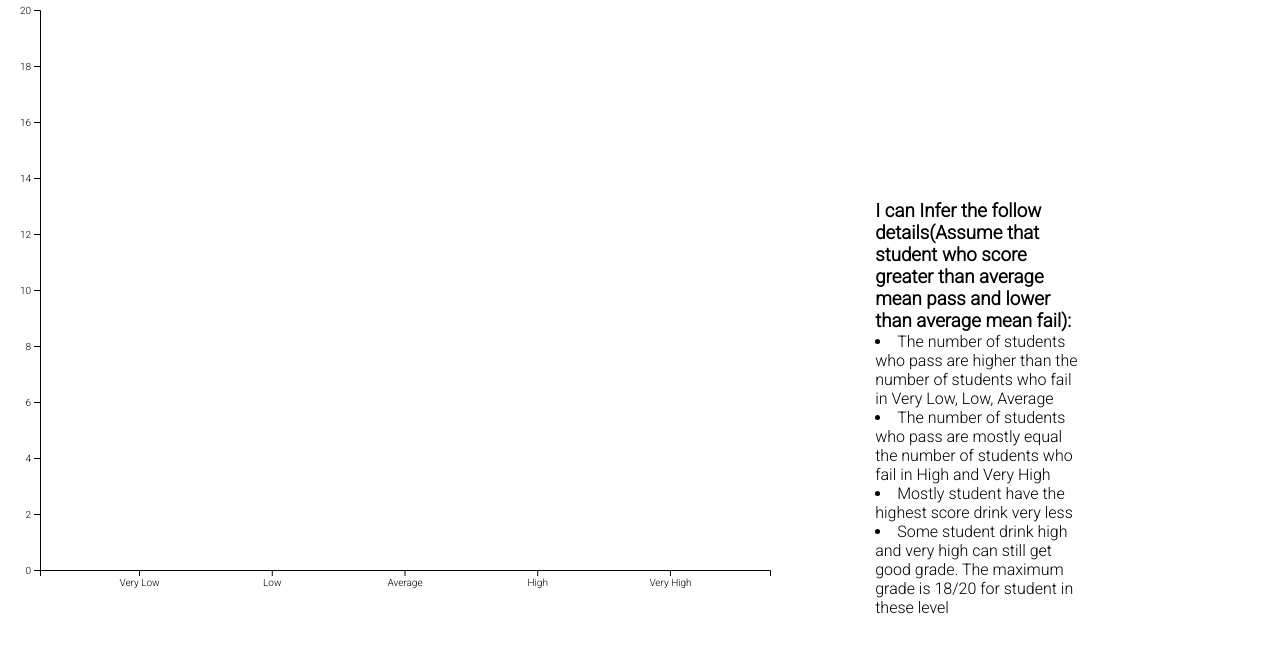
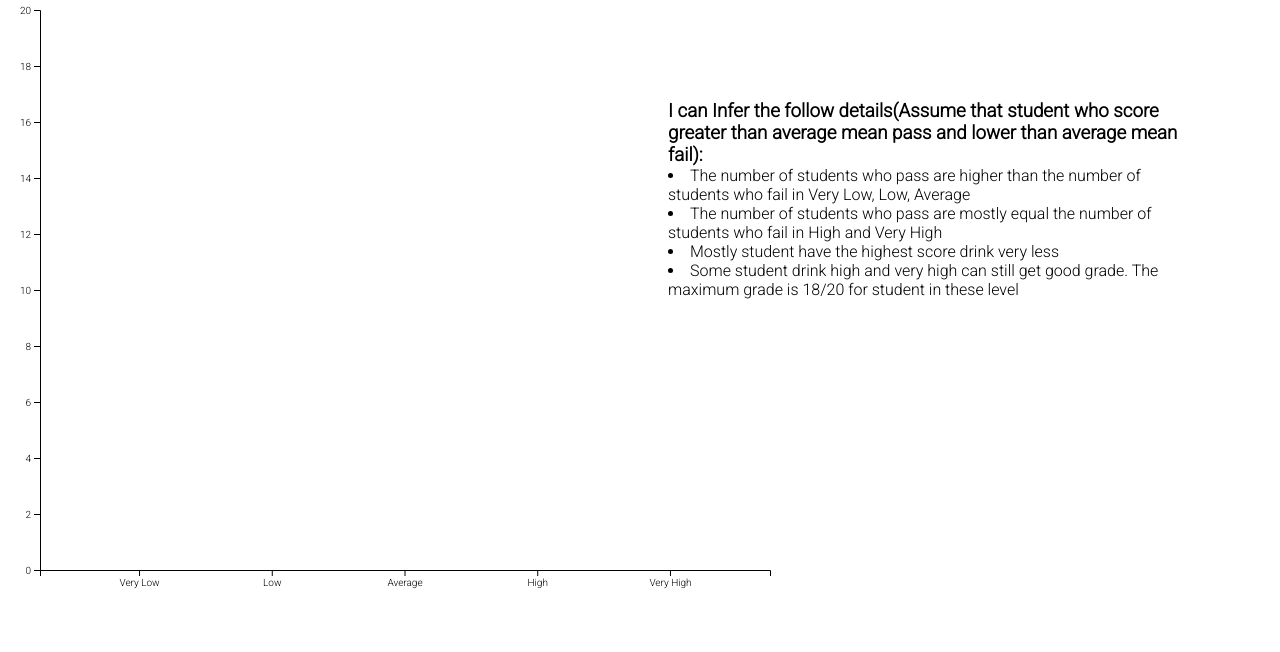
Before and after one commit to nmtrang/alcohol-in-students-data-visualization, a website: page src/chart-files/swamplot/swarmplot.html in a window 1280 px wide. Drawn offline with nearby package versions, Linux system fonts and the light colour scheme; no server answers; a web font is replaced by a local one.

Commit message:
Update swarmplot.html

```diff
--- a/src/chart-files/swamplot/swarmplot.html
+++ b/src/chart-files/swamplot/swarmplot.html
@@ -14,8 +14,6 @@
 <script src="./script.js"></script>
 <div id="information" float="right">
 
-
-<div id="information">
     <h3>I can Infer the follow details(Assume that student who score greater than average mean pass and lower than average mean fail):</h3>
 
     <li>The number of students who pass are higher than the number of students who fail in Very Low, Low, Average</li>
```
